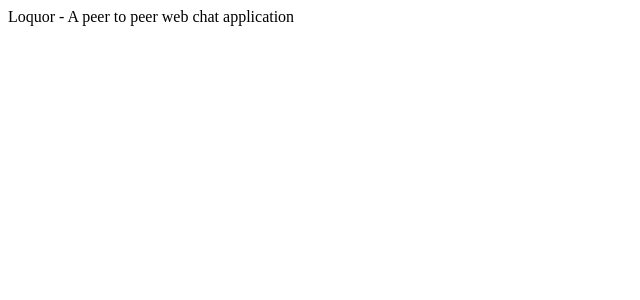
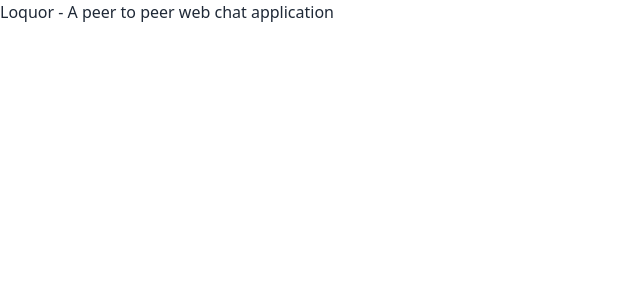
Before and after one commit to JakubGluszek/loquor_frontend, a React (Vite) app: page / in a window 1280 px wide. Shown: the top 300 px of the page, without its empty margins (0-640 px from the left). Built offline with nearby package versions, Linux system fonts and the light colour scheme.

Commit message:
added tailwindcss & daisui

```diff
--- a/package.json
+++ b/package.json
@@ -9,8 +9,12 @@
     "preview": "vite preview"
   },
   "dependencies": {
+    "autoprefixer": "^10.4.8",
+    "daisyui": "^2.24.0",
+    "postcss": "^8.4.16",
     "react": "^18.2.0",
-    "react-dom": "^18.2.0"
+    "react-dom": "^18.2.0",
+    "tailwindcss": "^3.1.8"
   },
   "devDependencies": {
     "@types/react": "^18.0.17",
--- /dev/null
+++ b/postcss.config.cjs
@@ -0,0 +1,6 @@
+module.exports = {
+  plugins: {
+    tailwindcss: {},
+    autoprefixer: {},
+  },
+}
--- a/src/App.tsx
+++ b/src/App.tsx
@@ -1,7 +1,7 @@
 import React from "react";
 
 const App: React.FC = () => {
-  return <div>Loquor - A peer to peer web chat application</div>;
+  return <div className="">Loquor - A peer to peer web chat application</div>;
 };
 
 export default App;
--- a/src/index.css
+++ b/src/index.css
@@ -0,0 +1,3 @@
+@tailwind base;
+@tailwind components;
+@tailwind utilities;
--- /dev/null
+++ b/tailwind.config.cjs
@@ -0,0 +1,8 @@
+/** @type {import('tailwindcss').Config} */
+module.exports = {
+  content: ["./src/**/*.{js,jsx,ts,tsx}"],
+  theme: {
+    extend: {},
+  },
+  plugins: [require("daisyui")],
+};
```
Also changed, not shown: 1 other file (tests, documents, lock files or other folders).
